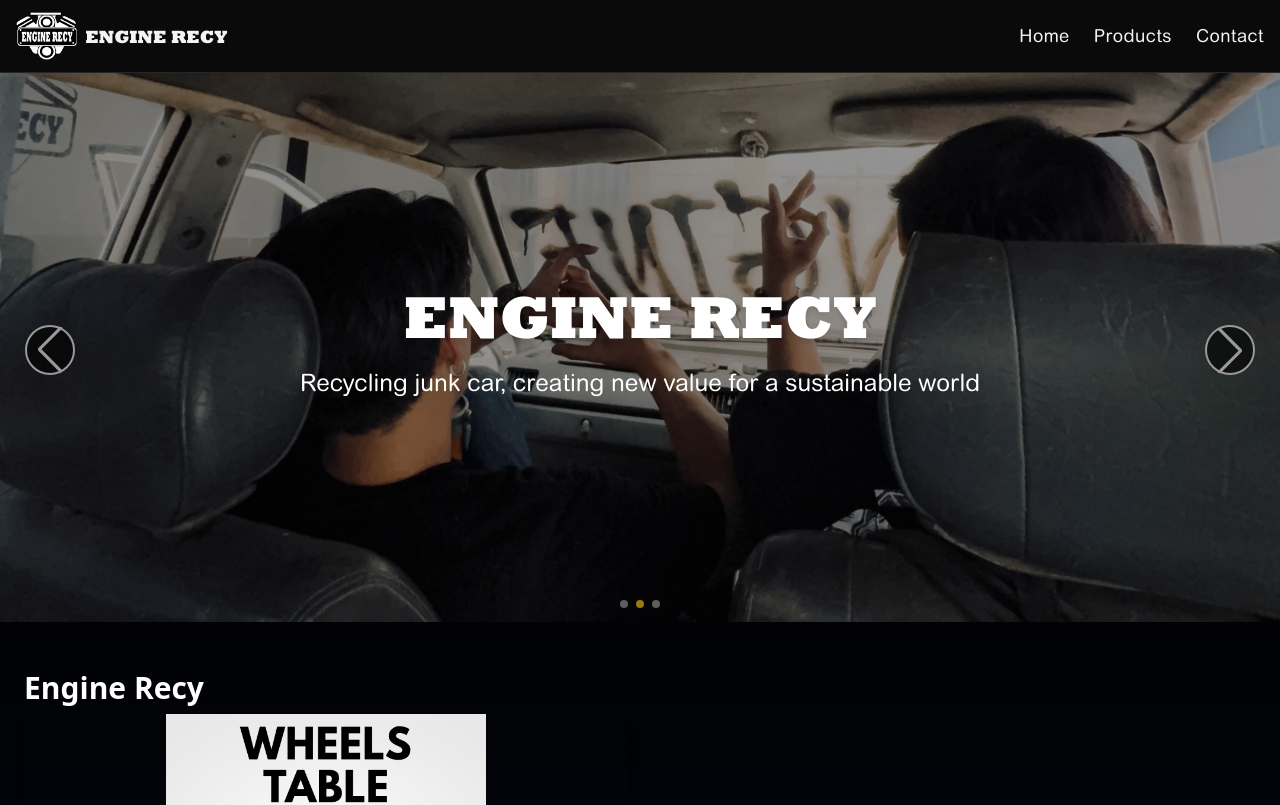
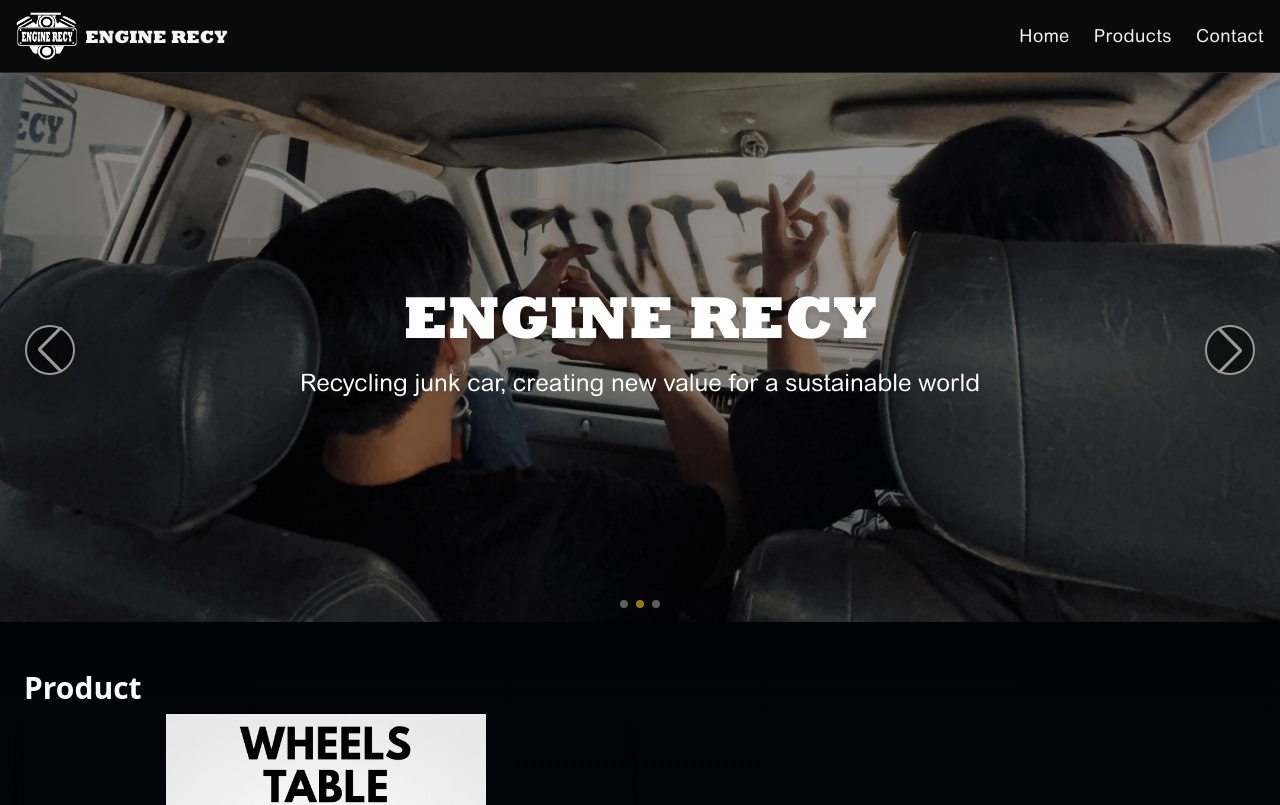
Before and after one commit to BewongJ/enginerecy, a Next.js app: page / in a window 1280 px wide. Shown: the top 805 px of the page. Built offline with nearby package versions, Linux system fonts and the light colour scheme; grey boxes are pictures that could not be loaded.

Commit message:
first commit

```diff
--- a/src/app/page.tsx
+++ b/src/app/page.tsx
@@ -20,7 +20,7 @@
       <main className="flex-grow">
         {/* Product Section */}
         <section className="px-6 py-12 max-w-7xl mx-auto">
-          <h1 className="text-3xl font-bold mb-2 text-white">Engine Recy</h1>
+          <h1 className="text-3xl font-bold mb-2 text-white">Product</h1>
           <div className="grid md:grid-cols-2 gap-6">
             {/* ✅ Product Card */}
             <div className="relative w-full h-64 sm:h-80 md:h-[400px] rounded-2xl overflow-hidden shadow-lg">
--- a/src/app/products/page.tsx
+++ b/src/app/products/page.tsx
@@ -41,7 +41,7 @@
       <main className="flex-grow">
         {/* Product Section */}
         <section className="px-6 py-12 max-w-7xl mx-auto">
-          <h1 className="text-3xl font-bold mb-2 text-white">Engine Recy</h1>
+          <h1 className="text-3xl font-bold mb-2 text-white">Product</h1>
 
           <div className="grid md:grid-cols-2 gap-6">
             {/* ✅ Product Card */}
```
